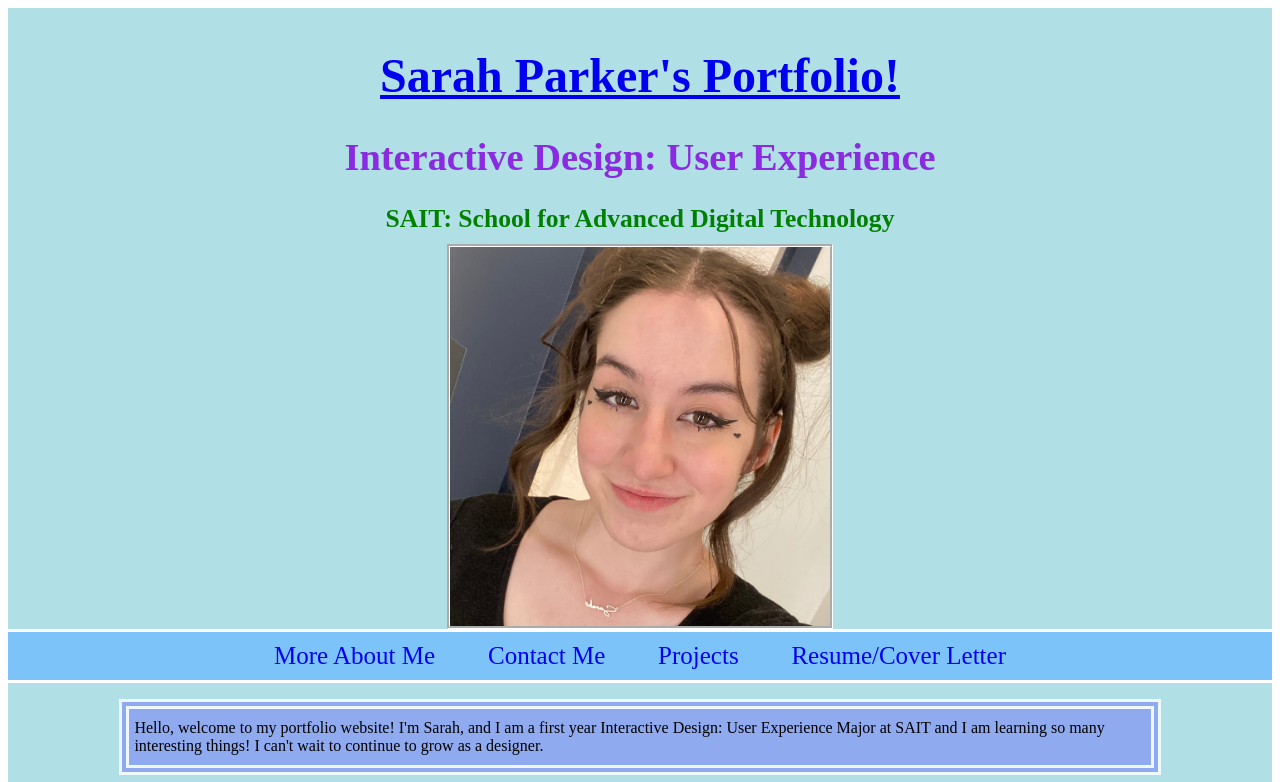
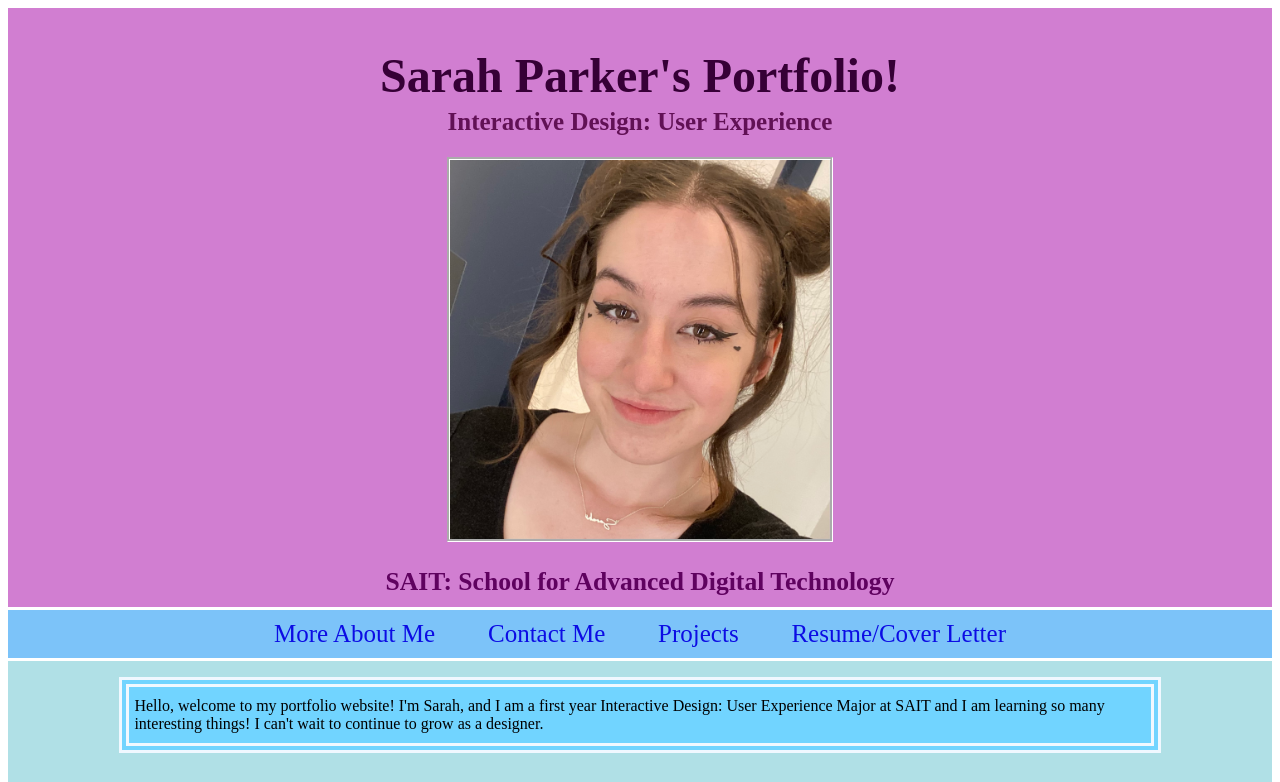
Before and after one commit to SarahJanP/LAB-HTML-Ver-Contrl, a plain HTML site: page index.html in a window 1280 px wide. Shown: the top 782 px of the page. Drawn offline with Linux system fonts and the light colour scheme.

Commit message:
Docs: Change color of main title screen

```diff
--- a/index.html
+++ b/index.html
@@ -11,18 +11,17 @@
 
 <body>
 <section class = "MainPage">
-    <h1 class="PageHeading"><a href="index.html">Sarah Parker's Portfolio!</a></h1>
+  <div class = "HeadingSection">
+    <h1>Sarah Parker's Portfolio!</h1>
 
     <h2> Interactive Design: User Experience </h2>
-
-    <h3> SAIT: School for Advanced Digital Technology</h3>
 
 
     <img height="170" src="images/sarah.jpg" title="Sarah" alt="It's Sarah (me)! She has her hair in two buns, beautiful eyeliner, and even little heart decals next to her eyes, she's wearing a black shirt and has a 'Sarah' Necklace, wow. Stunning.">
       <!--Navigation Panel, Click each section to jump to that page.-->
 
-
-
+      <h3> SAIT: School for Advanced Digital Technology</h3>
+    </div>
             <!------------------------MENU BAR-------------------------->
       <div class ="menu-container">
       <ul class = "NAVIGATIONMENU">
--- a/indexstylesheet.css
+++ b/indexstylesheet.css
@@ -35,6 +35,7 @@
     padding:10px;
     overflow-wrap:break-word;
     white-space: no-wrap;
+    color:rgb(12, 12, 228);
 
 
 }
@@ -48,36 +49,43 @@
 
 /*--------------------------------------------------------------------------------------------------------*/
 /*--------------------------------------------- MAIN PAGE OF WEBSITE STYLESHEET-------------------------- */
+
 .MainPage {
+        .HeadingSection{
+            display: flex;
 
-        max-width: 100%;
-        display: flex;
+            flex-flow:column;
+            align-items: center;
+            justify-content: center;
+            width: 100%;
+            background-color: rgb(209, 126, 209);
 
-        background-color: powderblue;
-        flex-flow:column;
-        align-items: center;
-        justify-content: center;
+
         h1{
-            font-size: clamp(17px, 4vw, 48px); /*Min, scale, Max*/
-            max-width: 80%
-            align-self: center;
-            color: pink;
+            font-size: clamp(13.8px, 4vw, 48px); /*Min, scale, Max*/
+            max-width: 80%;
+            color: rgb(54, 0, 54);
+            justify-content: center;
             margin-bottom: 0px;
+            padding-bottom: 0;
+            text-decoration: none;
         }
-        h1 :hover {
-            color:darkblue
+        h1 a {
+            color: rgb(33, 33, 134);
+            text-decoration: none;
         }
         h2{
-            font-size: clamp(12px, 3vw, 40px); /*Min, scale, Max*/
+            font-size: clamp(12px, 3vw, 25px); /*Min, scale, Max*/
             align-self: center;
-            color:blueviolet;
-            margin-bottom: 0px;
+            color:rgb(97, 17, 85);
+            margin-top:5px
         }
         h3{
             font-size: clamp(9px, 2vw, 35px); /*Min, scale, Max*/
             align-self: center;
-            color:green;
+            color:rgb(95, 2, 95);
             margin-bottom: 10px;
+            padding: 0 0;
         }
         img{
             align-self: center;
@@ -86,9 +94,18 @@
             border-style:groove;
             border-color: white;
         }
+    }
+
+/*HEADING SECTION OUT -------------------------------*/
+
+    display: flex;
+    flex-flow:column;
+    align-items: center;
+    justify-content: center;
+        background-color: powderblue;
         #Biography{  /*PARAGRAPH ID BIOGRAPHY*/
             max-width: 80%;
-            background-color:rgb(144, 170, 240);
+            background-color:rgb(113, 212, 255);
             align-self: center;
             border-color: aliceblue;
             border-style:double;
```
